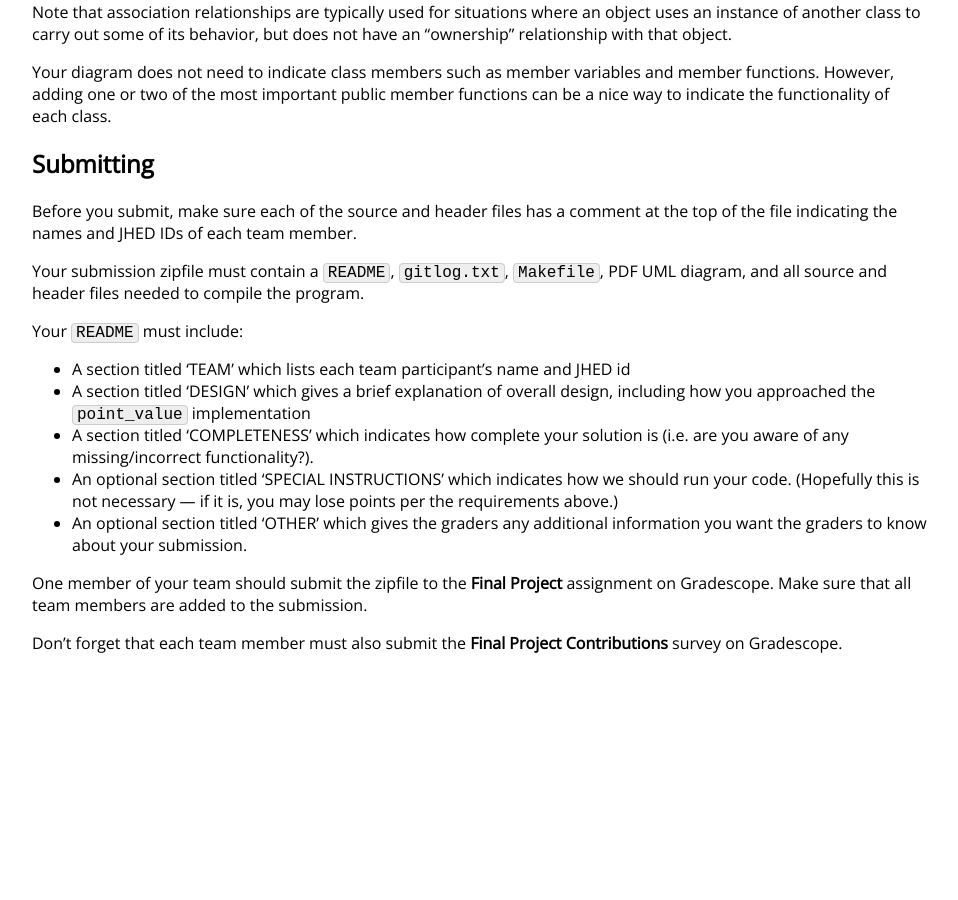
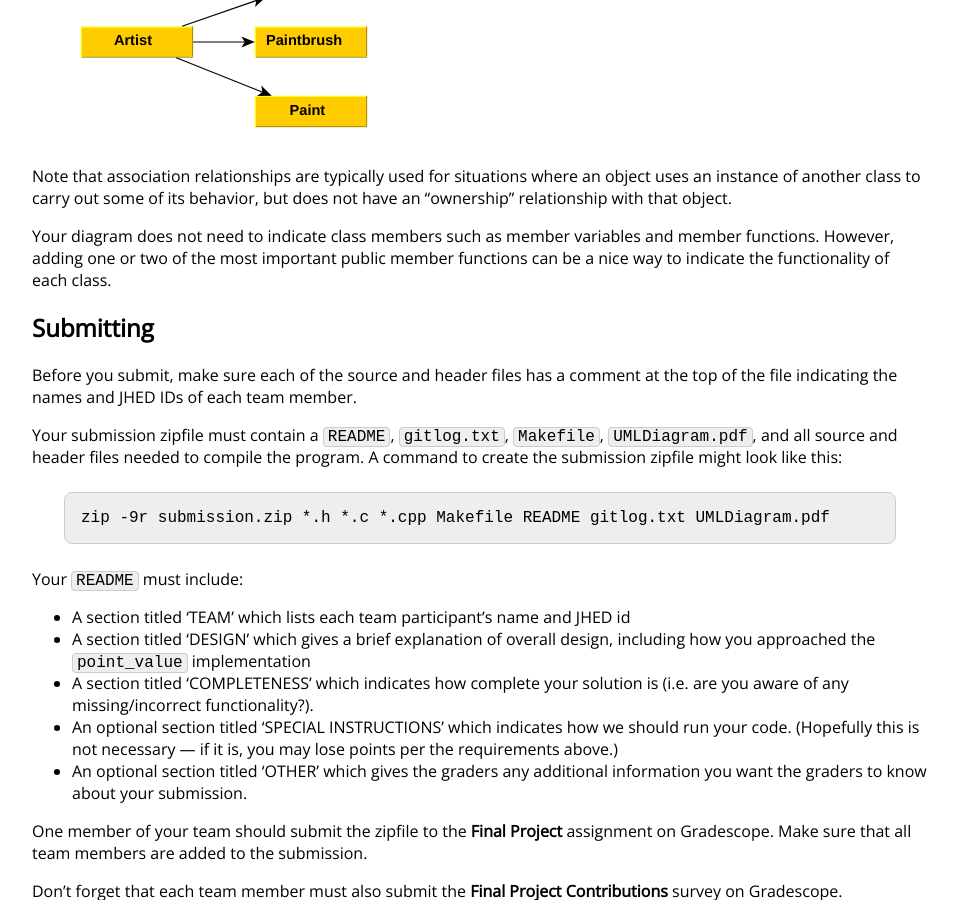
Before and after one commit to jhu-ip/cs220-summer22, a Jekyll site: the page built from assign/final.md, in a window 1280 px wide and 900 px high, scrolled down 11752 px. Shown: the whole window, without its empty margins (160-1118 px from the left). Built offline with Jekyll 4.4.1, drawn with Linux system fonts in a browser that asks for light colours; some web fonts are replaced; formulas are drawn with MathJax 3; before the commit the page ends 12438 px from its top, so only the background shows below that; some of the changed text lies outside the part shown.

Commit message:
a couple final tweaks

````diff
--- a/assign/final.md
+++ b/assign/final.md
@@ -548,6 +548,18 @@
 changes each time you implement and test additional functionality. Make sure
 you create meaningful commit messages.
 
+<div class='admonition tip'>
+<div class='title'>Tip</div>
+<div class='content'>
+<p>
+  A good way to get started is to add empty "stub" versions of all of
+  the member functions which are required to get the <code>plot</code>
+  program to compile.  Once that's done, you can start implementing the
+  program functionality.
+</p>
+</div>
+</div>
+
 ## UML Diagram
 
 Once you have implemented all of the classes in the program, your group
@@ -595,7 +607,12 @@
 each team member.
 
 Your submission zipfile must contain a `README`, `gitlog.txt`, `Makefile`,
-PDF UML diagram, and all source and header files needed to compile the program.
+`UMLDiagram.pdf`, and all source and header files needed to compile the program.
+A command to create the submission zipfile might look like this:
+
+```
+zip -9r submission.zip *.h *.c *.cpp Makefile README gitlog.txt UMLDiagram.pdf
+```
 
 Your `README` must include:
 
````
